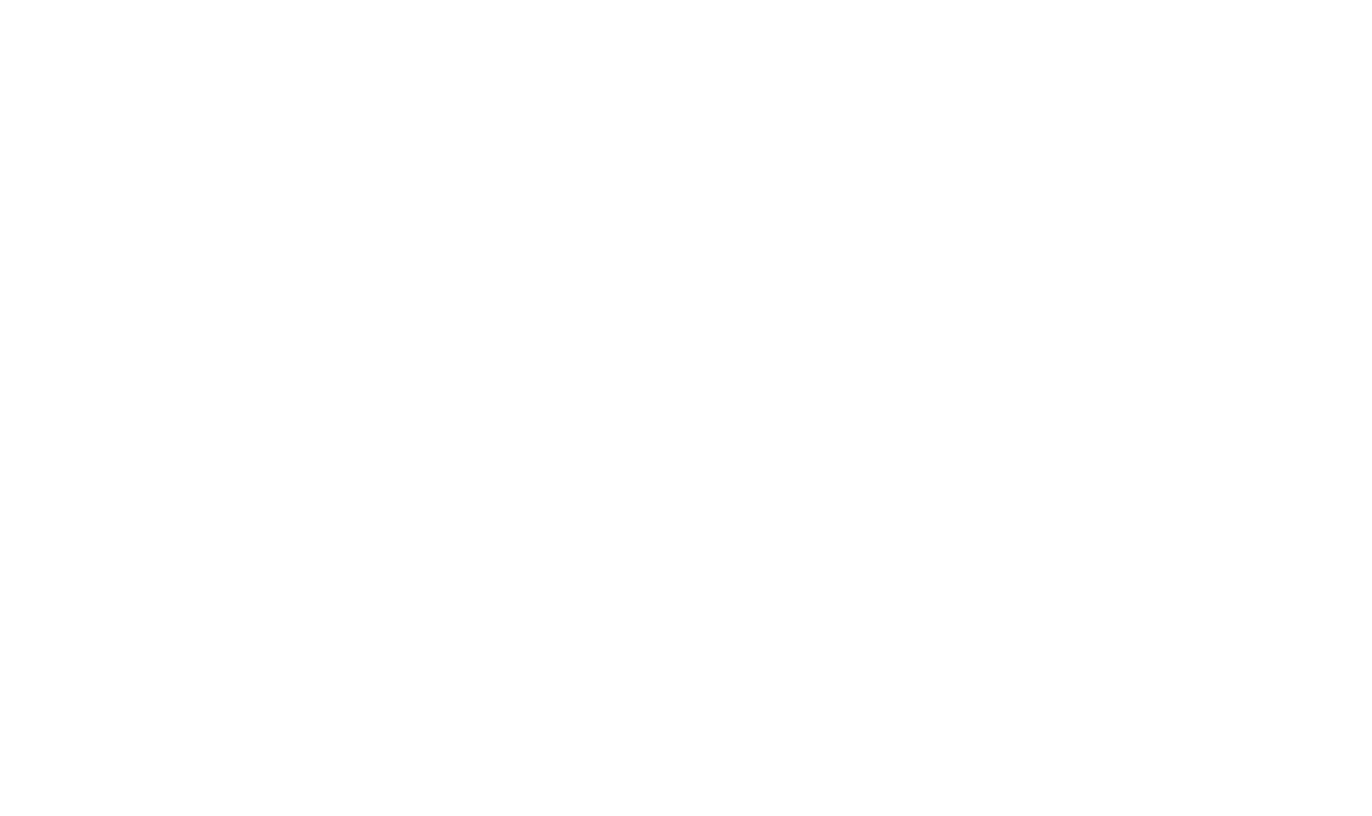
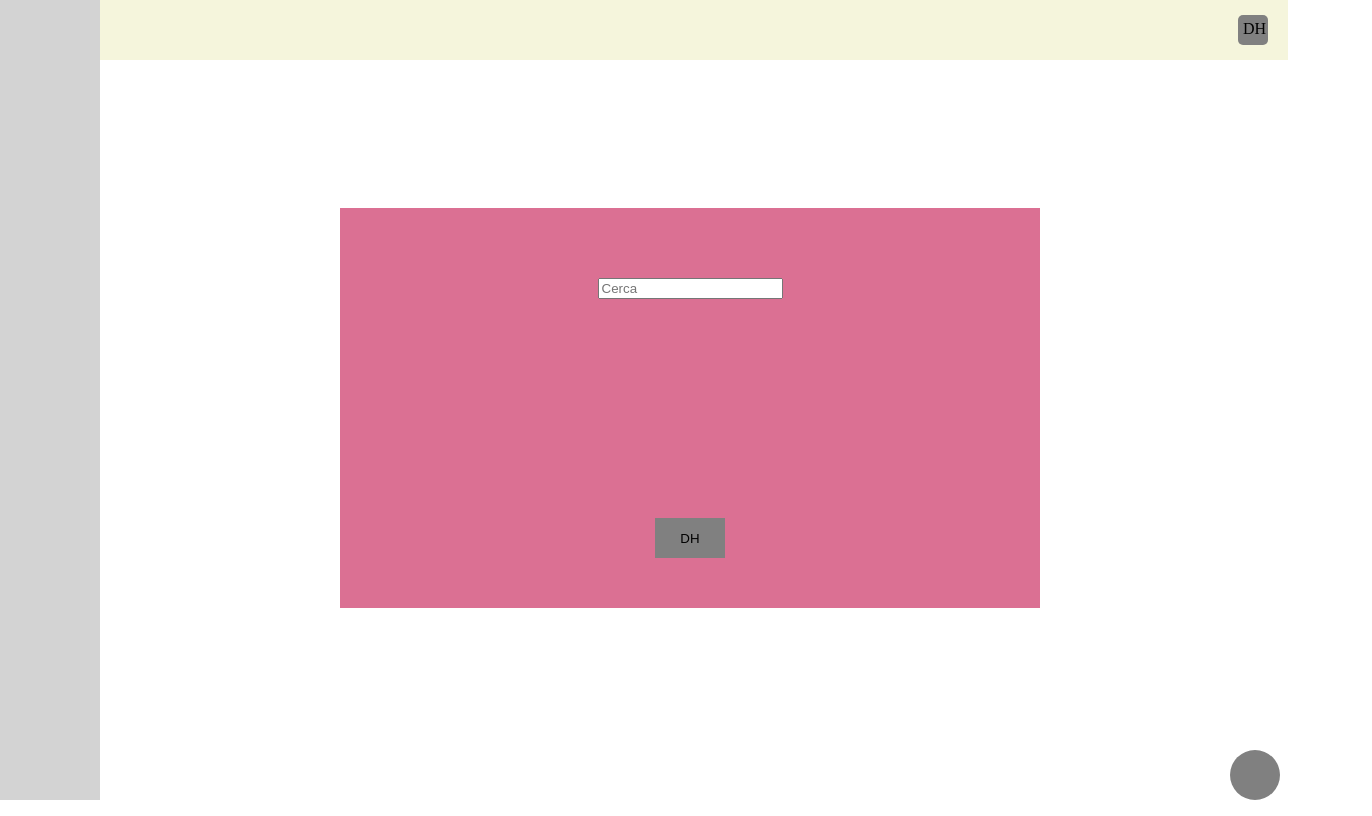
Before and after one commit to dannysov/test, a plain HTML site: page index.html in a window 1280 px wide. Shown: the whole page, 1372 px wide, since content can reach past the window. Drawn offline with Linux system fonts and the light colour scheme.

Commit message:
feat: test

```diff
--- a/index.html
+++ b/index.html
@@ -8,6 +8,27 @@
     <link rel="stylesheet" href="style.css" type="text/css">
 </head>
 <body>
+    <main>
+        <nav>
+            <div class="logo">DH</div>
+        </nav>
+
+        <section>
+            <div class="container">
+                <div class="button">
+                    <button>DH</button>
+                </div>
+                <div class="search">
+                    <input type="text" id="Cerca" placeholder="Cerca">
+                </div>
+            </div>
+            <div class="logo2"></div>
+        </section>
+    </main>
+
+    <div id="sidebar">
+        <div class="box-as"></div>
+    </div>
 
 </body>
 </html>
--- a/style.css
+++ b/style.css
@@ -0,0 +1,96 @@
+body {
+    display: flex;
+}
+
+main {
+    width: 100%;
+    height: 100vh;
+    display: flex;
+    flex-direction: column;
+}
+
+nav {
+    background-color: beige;
+    height: 60px;
+    display: flex;
+    justify-content: end;
+    align-items: center;
+    position: fixed;
+    top: 0%;
+    width: 100%;
+}
+
+.logo {
+    background-color: gray;
+    width: 30px;
+    height: 30px;
+    border-radius: 5px;
+    margin-right: 20px;
+    padding: 5px;
+    box-sizing: border-box;
+}
+
+section {
+    display: flex;
+    justify-content: center;
+    padding: 70px 50px;
+    width: 100%;
+    height: 100%;
+    align-items: center;
+}
+
+.container {
+    padding: 100px;
+    background-color: palevioletred;
+    display: flex;
+    flex-direction: column-reverse;
+    height: 200px;
+    width: 500px;
+    justify-content: center;
+    align-items: center;
+    position: relative;
+}
+
+.search {
+    position: absolute;
+    padding: 40px;
+    top: 30px;
+}
+
+.button {
+    position: absolute;
+    bottom: 50px;
+}
+
+button {
+    width: 70px;
+    height: 40px;
+    text-align: center;
+    background-color: gray;
+    border: none;
+}
+
+#sidebar {
+    background-color: lightgrey;
+    width: 100px;
+    height: 100%;
+    order: 1;
+    position: fixed;
+    left: 0%;
+    top: 0%;
+}
+
+.box-as {
+    width: 70px;
+    background-color: aquamarine;
+}
+
+.logo2 {
+    position: absolute;
+    bottom: 0%;
+    right: 0%;
+    background-color: gray;
+    width: 50px;
+    height: 50px;
+    border-radius: 50%;
+}
```
